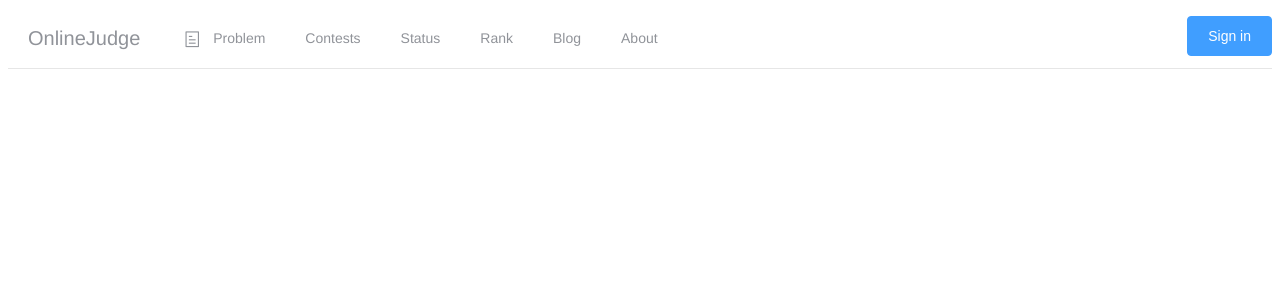
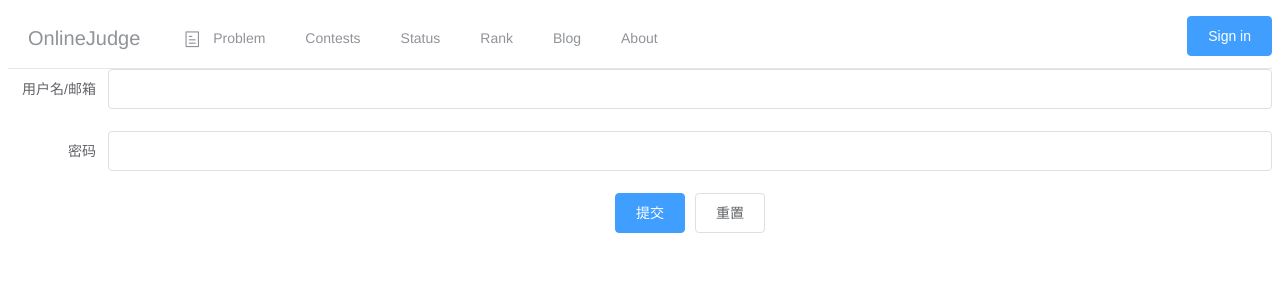
Before and after one commit to SergeyCao/onlineJudgeFront, a Vue app: page /user/signin in a window 1280 px wide. Shown: the top 300 px of the page. Built offline with nearby package versions, Linux system fonts and the light colour scheme.

Commit message:
add signIn-ui

```diff
--- a/src/components/Home.vue
+++ b/src/components/Home.vue
@@ -26,13 +26,7 @@ export default {
   name: 'home',
   data () {
     return {
-      announcements: [
-        // {
-        //   'title': '111',
-        //   'date': '2018-5-21',
-        //   'author': 'mas-'
-        // }
-      ]
+      announcements: []
     }
   },
   mounted () {
--- a/src/components/NavBar.vue
+++ b/src/components/NavBar.vue
@@ -12,7 +12,7 @@
       <el-menu-item index="/blog">Blog</el-menu-item>
       <el-menu-item index="/about">About</el-menu-item>
       <div v-if="!isSignIn">
-        <el-button type="primary" style="float: right;margin-top: 8px" :onclick="signIn">Sign in</el-button>
+        <el-button type="primary" style="float: right;margin-top: 8px" @click="signIn">Sign in</el-button>
       </div>
       <div v-else>
         <!--profile  -->
@@ -24,9 +24,14 @@
 <script>
 export default {
   name: 'NavBar',
+  data () {
+    return {
+      activeIndex: '1'
+    }
+  },
   methods: {
     signIn () {
-      return 0
+      this.$router.push('/user/signin')
     },
     changeRouter (key) {
       this.$router.push(key)
--- /dev/null
+++ b/src/components/user/SignIn.vue
@@ -0,0 +1,59 @@
+<template>
+  <el-form :model="account" status-icon :rules="rule" ref="account" label-width="100px" class="demo-ruleForm">
+    <el-form-item label="用户名/邮箱" prop="username">
+      <el-input type="text" v-model="account.username" auto-complete="off"></el-input>
+    </el-form-item>
+    <el-form-item label="密码" prop="password">
+      <el-input type="password" v-model="account.password" auto-complete="off"></el-input>
+    </el-form-item>
+    <el-form-item>
+      <el-button type="primary" @click="submitForm('account')">提交</el-button>
+      <el-button @click="resetForm('account')">重置</el-button>
+    </el-form-item>
+  </el-form>
+</template>
+
+<script>
+export default {
+  name: 'SignIn',
+  data () {
+    let validPasswordPass = (rule, value, callback) => {
+      if (value === '') {
+        callback(new Error('请输入密码'))
+      } else {
+        callback()
+      }
+    }
+    let validUsernamePass = (rule, value, callback) => {
+      if (value === '') {
+        callback(new Error('请输入用户名'))
+      } else {
+        callback()
+      }
+    }
+    return {
+      account: {
+        username: '',
+        password: ''
+      },
+      rule: {
+        username: [
+          { validator: validUsernamePass, trigger: 'blur' }
+        ],
+        password: [
+          { validator: validPasswordPass, trigger: 'blur' }
+        ]
+      }
+    }
+  },
+  methods: {
+    resetForm (form) {
+      this.$refs[form].resetFields()
+    }
+  }
+}
+</script>
+
+<style scoped>
+
+</style>
--- a/src/router/index.js
+++ b/src/router/index.js
@@ -2,6 +2,7 @@ import Vue from 'vue'
 import Router from 'vue-router'
 import home from '@/components/Home'
 import ProblemList from '@/components/problem/ProblemList'
+import SignIn from '@/components/user/SignIn'
 Vue.use(Router)
 
 export default new Router({
@@ -16,6 +17,11 @@ export default new Router({
       path: '/problems',
       name: 'ProblemList',
       component: ProblemList
+    },
+    {
+      path: '/user/signin',
+      name: 'SignIn',
+      component: SignIn
     }
   ]
 })
```
